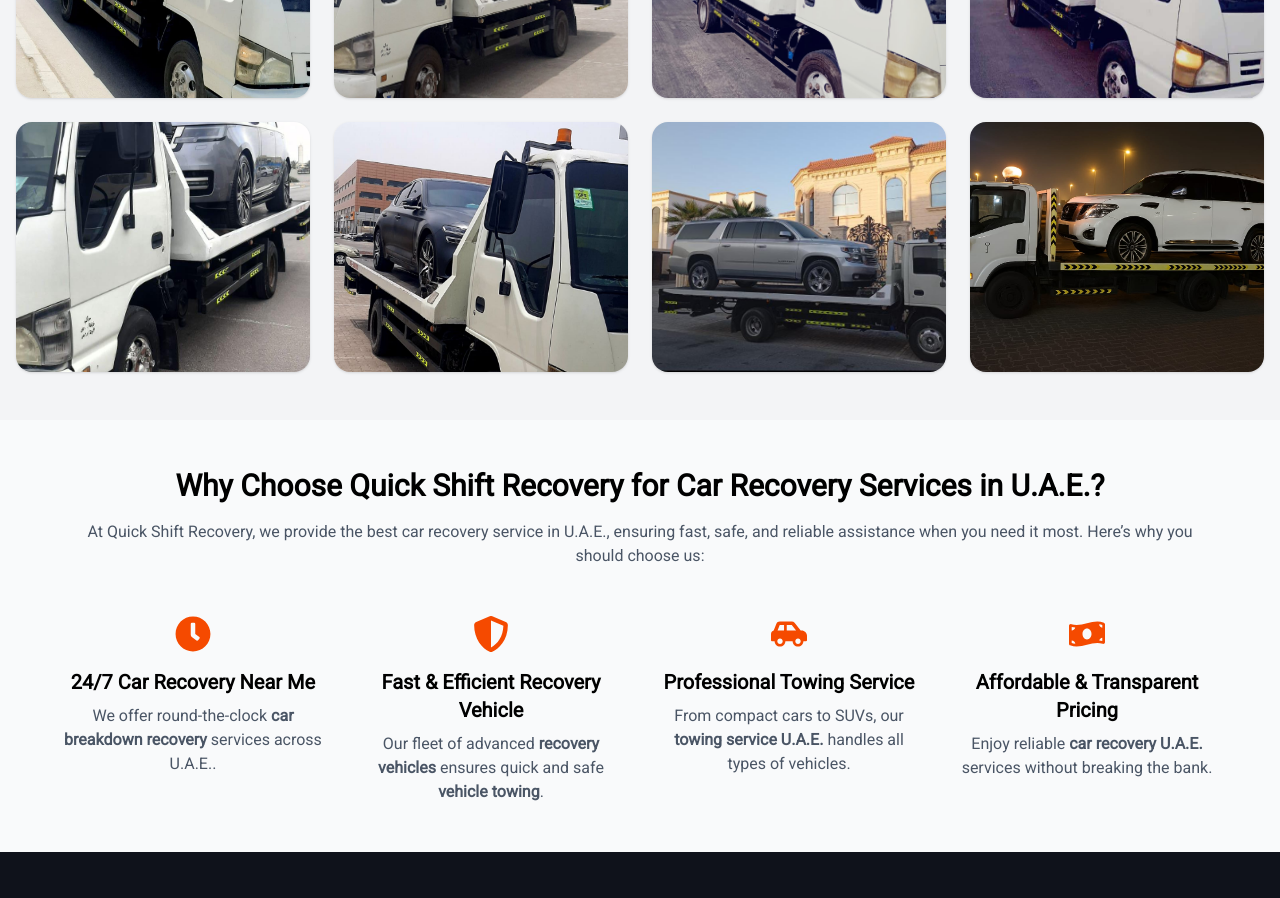
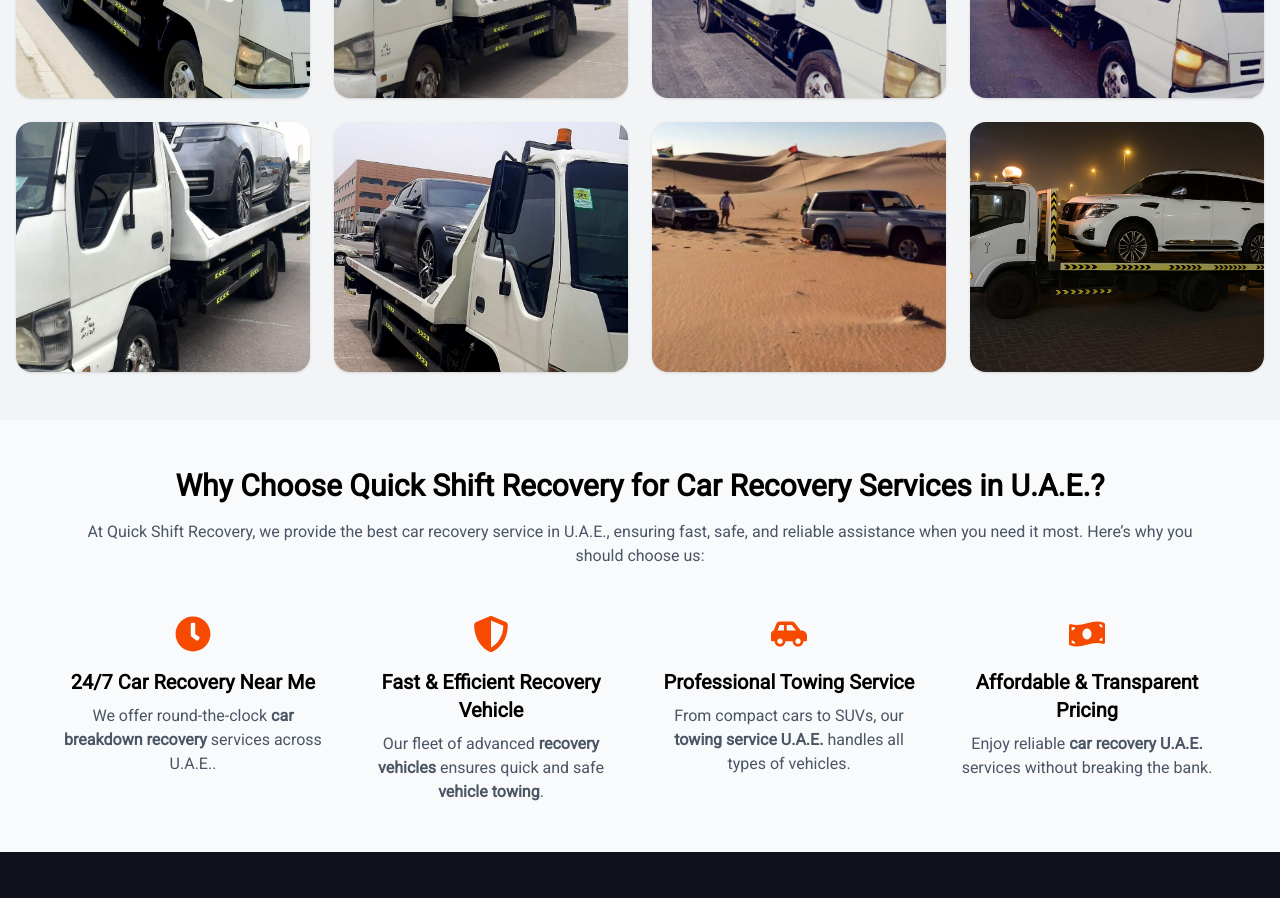
Before and after one commit to shanirajpoot/Quick-Shifts-Recovery, a React (Vite) app: page / in a window 1280 px wide. Shown: the part 1720-2618 px from the top of the page. Built offline with nearby package versions, Linux system fonts and the light colour scheme.

Commit message:
image changed

```diff
--- a/src/components/Home.jsx
+++ b/src/components/Home.jsx
@@ -112,7 +112,7 @@
               "/truck-4.jpg",
               "/truck-5.jpg",
               "/truck-6.jpg",
-              "/truck-7.jpg",
+              "/desert-recovery.jpg",
               "/truck-8.jpg",
             ].map((src, idx) => (
               <motion.div
```
Also changed, not shown: public/desert-recovery.jpg (added).
